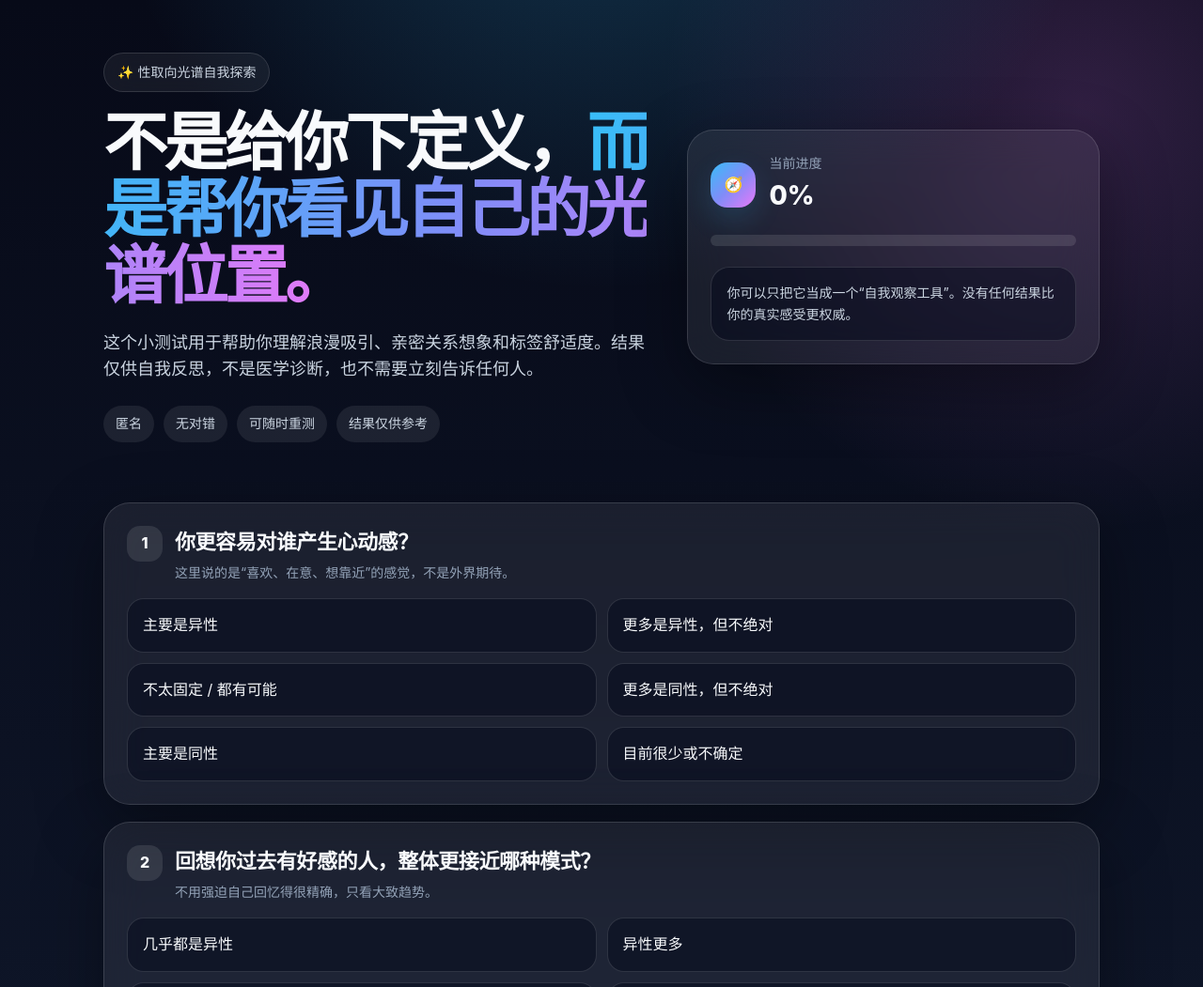
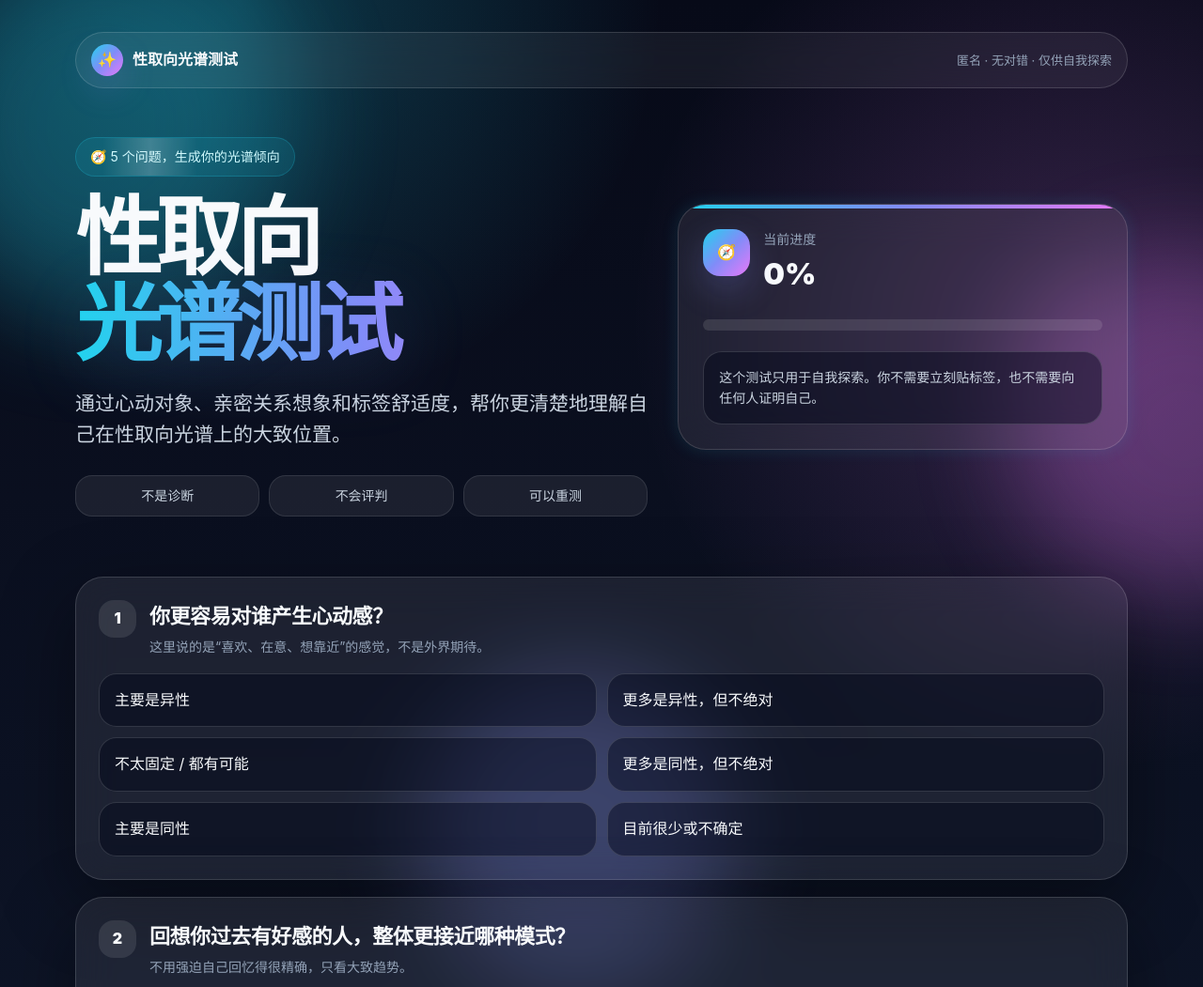
Before and after one commit to thats-ok-apple/test-for-Codex, a plain HTML site: page orientation-spectrum-explorer/index.html in a window 1280 px wide. Shown: the top 1051 px of the page at 94% size. Drawn offline with Linux system fonts and the light colour scheme.

Commit message:
Enhance orientation spectrum explorer interactions

```diff
--- a/orientation-spectrum-explorer/index.html
+++ b/orientation-spectrum-explorer/index.html
@@ -3,137 +3,248 @@
 <head>
   <meta charset="utf-8" />
   <meta name="viewport" content="width=device-width, initial-scale=1" />
-  <title>性取向光谱自我探索</title>
+  <title>性取向光谱测试</title>
   <meta name="description" content="一个用于理解性取向光谱的自我探索互动网页。结果仅供反思，不是诊断。" />
   <style>
     :root {
       --bg: #070a18;
-      --card: rgba(255,255,255,.07);
-      --card2: rgba(15,23,42,.66);
-      --line: rgba(255,255,255,.13);
+      --card: rgba(255,255,255,.075);
+      --line: rgba(255,255,255,.14);
       --text: #f8fafc;
       --muted: #cbd5e1;
       --muted2: #94a3b8;
-      --sky: #38bdf8;
+      --cyan: #22d3ee;
+      --blue: #60a5fa;
       --violet: #818cf8;
       --pink: #e879f9;
-      --good: #7dd3fc;
-      --shadow: 0 22px 70px rgba(0,0,0,.36);
+      --shadow: 0 24px 80px rgba(0,0,0,.38);
     }
 
     * { box-sizing: border-box; }
+
+    html { scroll-behavior: smooth; }
 
     body {
       margin: 0;
       min-height: 100vh;
       color: var(--text);
       background:
-        radial-gradient(circle at 50% -10%, rgba(56,189,248,.28), transparent 34rem),
-        radial-gradient(circle at 90% 5%, rgba(232,121,249,.18), transparent 28rem),
-        linear-gradient(180deg, #070a18 0%, #0f172a 55%, #111827 100%);
+        radial-gradient(circle at 20% 0%, rgba(34,211,238,.24), transparent 28rem),
+        radial-gradient(circle at 90% 14%, rgba(232,121,249,.20), transparent 30rem),
+        linear-gradient(180deg, #070a18 0%, #0f172a 56%, #111827 100%);
       font-family: -apple-system, BlinkMacSystemFont, "Segoe UI", "PingFang SC", "Hiragino Sans GB", "Microsoft YaHei", sans-serif;
       line-height: 1.6;
+      overflow-x: hidden;
     }
 
-    a { color: inherit; }
+    .blob {
+      position: fixed;
+      z-index: -1;
+      width: 360px;
+      height: 360px;
+      border-radius: 999px;
+      filter: blur(54px);
+      opacity: .28;
+      pointer-events: none;
+      animation: float 12s ease-in-out infinite;
+    }
+
+    .blob.one { left: -120px; top: -90px; background: var(--cyan); }
+    .blob.two { right: -150px; top: 210px; background: var(--pink); animation-duration: 15s; animation-delay: -3s; }
+    .blob.three { left: 36%; bottom: -180px; background: var(--violet); animation-duration: 18s; animation-delay: -7s; }
+
+    @keyframes float {
+      0%, 100% { transform: translate3d(0,0,0) scale(1); }
+      35% { transform: translate3d(54px, 42px, 0) scale(1.14); }
+      70% { transform: translate3d(-28px, 82px, 0) scale(.92); }
+    }
+
+    @keyframes fadeUp {
+      from { opacity: 0; transform: translateY(22px); }
+      to { opacity: 1; transform: translateY(0); }
+    }
+
+    @keyframes shine {
+      0% { transform: translateX(-120%); }
+      100% { transform: translateX(120%); }
+    }
+
+    @keyframes pulseGlow {
+      0%, 100% { box-shadow: 0 0 0 rgba(34,211,238,0); }
+      50% { box-shadow: 0 0 36px rgba(34,211,238,.26); }
+    }
 
     .wrap {
-      width: min(1060px, calc(100% - 32px));
+      width: min(1120px, calc(100% - 32px));
       margin: 0 auto;
     }
 
-    header {
-      padding: 56px 0 28px;
+    header { padding: 34px 0 28px; }
+
+    .topbar {
+      display: flex;
+      justify-content: space-between;
+      align-items: center;
+      gap: 16px;
+      padding: 12px 16px;
+      border: 1px solid var(--line);
+      border-radius: 999px;
+      background: rgba(255,255,255,.06);
+      backdrop-filter: blur(18px);
+      animation: fadeUp .55s ease both;
     }
+
+    .brand {
+      display: flex;
+      align-items: center;
+      gap: 10px;
+      font-weight: 800;
+    }
+
+    .brand-icon, .icon {
+      display: grid;
+      place-items: center;
+      background: linear-gradient(135deg, var(--cyan), var(--violet), var(--pink));
+      box-shadow: 0 14px 36px rgba(129,140,248,.24);
+    }
+
+    .brand-icon {
+      width: 34px;
+      height: 34px;
+      border-radius: 999px;
+    }
+
+    .topbar-note { color: var(--muted2); font-size: 13px; }
 
     .hero {
       display: grid;
-      grid-template-columns: 1.15fr .85fr;
-      gap: 28px;
+      grid-template-columns: 1.12fr .88fr;
+      gap: 32px;
       align-items: center;
+      padding-top: 52px;
     }
 
+    .hero-copy { animation: fadeUp .7s .08s ease both; }
+
     .pill {
+      position: relative;
       display: inline-flex;
       align-items: center;
       gap: 8px;
-      padding: 9px 14px;
-      border: 1px solid var(--line);
+      padding: 9px 15px;
+      overflow: hidden;
+      border: 1px solid rgba(34,211,238,.22);
       border-radius: 999px;
-      background: rgba(255,255,255,.06);
-      color: var(--muted);
+      background: rgba(34,211,238,.10);
+      color: #cffafe;
       font-size: 14px;
       backdrop-filter: blur(16px);
     }
 
+    .pill::after {
+      content: "";
+      position: absolute;
+      inset: 0;
+      width: 45%;
+      background: linear-gradient(90deg, transparent, rgba(255,255,255,.20), transparent);
+      animation: shine 3.2s ease-in-out infinite;
+    }
+
     h1 {
-      margin: 18px 0 0;
-      font-size: clamp(40px, 7vw, 68px);
-      line-height: 1.04;
-      letter-spacing: -.055em;
+      margin: 20px 0 0;
+      font-size: clamp(52px, 9vw, 92px);
+      line-height: .98;
+      letter-spacing: -.07em;
+      font-weight: 950;
     }
 
     .grad {
-      background: linear-gradient(90deg, var(--sky), var(--violet), var(--pink));
+      display: block;
+      background: linear-gradient(90deg, var(--cyan), var(--violet), var(--pink));
       -webkit-background-clip: text;
       background-clip: text;
       color: transparent;
+      filter: drop-shadow(0 16px 38px rgba(129,140,248,.16));
     }
 
     .lead {
-      max-width: 680px;
-      margin: 22px 0 0;
+      max-width: 700px;
+      margin: 24px 0 0;
       color: var(--muted);
-      font-size: 18px;
+      font-size: clamp(17px, 2vw, 21px);
     }
 
     .tags {
-      display: flex;
-      flex-wrap: wrap;
+      display: grid;
+      grid-template-columns: repeat(3, minmax(0, 1fr));
       gap: 10px;
-      margin-top: 24px;
+      margin-top: 26px;
+      max-width: 650px;
     }
 
     .tags span {
-      padding: 8px 13px;
-      border-radius: 999px;
-      background: rgba(255,255,255,.08);
+      padding: 10px 13px;
+      border: 1px solid rgba(255,255,255,.10);
+      border-radius: 18px;
+      background: rgba(255,255,255,.07);
       color: var(--muted);
       font-size: 14px;
+      text-align: center;
+      backdrop-filter: blur(12px);
+      transition: transform .18s ease, background .18s ease;
     }
 
+    .tags span:hover { transform: translateY(-2px); background: rgba(255,255,255,.10); }
+
     .card {
+      position: relative;
       border: 1px solid var(--line);
-      border-radius: 28px;
+      border-radius: 30px;
       background: var(--card);
       box-shadow: var(--shadow);
       backdrop-filter: blur(22px);
     }
 
-    .progress-card { padding: 24px; }
+    .progress-card {
+      overflow: hidden;
+      padding: 26px;
+      animation: fadeUp .7s .18s ease both, pulseGlow 4s ease-in-out infinite;
+    }
 
-    .progress-top {
+    .progress-card::before, .result-card::before {
+      content: "";
+      position: absolute;
+      inset: 0 0 auto 0;
+      height: 4px;
+      background: linear-gradient(90deg, var(--cyan), var(--violet), var(--pink));
+    }
+
+    .progress-top, .result-head, .q-head {
       display: flex;
       gap: 14px;
-      align-items: center;
+      align-items: flex-start;
     }
 
     .icon {
-      width: 48px;
-      height: 48px;
+      flex: none;
+      width: 50px;
+      height: 50px;
       border-radius: 18px;
-      display: grid;
-      place-items: center;
-      background: linear-gradient(135deg, var(--sky), var(--violet), var(--pink));
-      box-shadow: 0 12px 30px rgba(56,189,248,.16);
+      animation: gentleTilt 5s ease-in-out infinite;
+    }
+
+    @keyframes gentleTilt {
+      0%, 100% { transform: rotate(0deg); }
+      35% { transform: rotate(4deg); }
+      70% { transform: rotate(-4deg); }
     }
 
     .small { color: var(--muted2); font-size: 14px; }
-    .percent { font-size: 28px; font-weight: 800; }
+    .percent { font-size: 32px; font-weight: 950; }
 
     .bar {
       height: 12px;
-      margin-top: 20px;
+      margin-top: 22px;
       overflow: hidden;
       border-radius: 999px;
       background: rgba(255,255,255,.11);
@@ -143,8 +254,8 @@
       height: 100%;
       width: 0%;
       border-radius: inherit;
-      background: linear-gradient(90deg, var(--sky), var(--violet), var(--pink));
-      transition: width .35s ease;
+      background: linear-gradient(90deg, var(--cyan), var(--violet), var(--pink));
+      transition: width .42s cubic-bezier(.22, 1, .36, 1);
     }
 
     .notice {
@@ -157,28 +268,31 @@
       font-size: 14px;
     }
 
-    main { padding: 18px 0 64px; }
+    main { padding: 18px 0 68px; }
+
+    #quiz, #result { scroll-margin-top: 18px; }
 
     .question {
       padding: 24px;
       margin: 18px 0;
+      animation: fadeUp .46s ease both;
+      transition: transform .2s ease, background .2s ease, border-color .2s ease;
     }
 
-    .q-head {
-      display: flex;
-      gap: 13px;
-      align-items: flex-start;
-      margin-bottom: 16px;
-    }
+    .question:nth-child(2) { animation-delay: .04s; }
+    .question:nth-child(3) { animation-delay: .08s; }
+    .question:nth-child(4) { animation-delay: .12s; }
+    .question:nth-child(5) { animation-delay: .16s; }
+    .question:hover { transform: translateY(-2px); border-color: rgba(34,211,238,.26); background: rgba(255,255,255,.09); }
 
     .num {
-      width: 38px;
-      height: 38px;
-      border-radius: 14px;
+      width: 40px;
+      height: 40px;
+      border-radius: 16px;
       display: grid;
       place-items: center;
       background: rgba(255,255,255,.10);
-      font-weight: 800;
+      font-weight: 900;
       flex: none;
     }
 
@@ -198,19 +312,21 @@
       display: grid;
       grid-template-columns: repeat(2, minmax(0, 1fr));
       gap: 11px;
+      margin-top: 16px;
     }
 
     .option {
       width: 100%;
+      min-height: 56px;
       padding: 15px 16px;
       border: 1px solid var(--line);
-      border-radius: 18px;
+      border-radius: 19px;
       background: rgba(2,6,23,.44);
       color: var(--text);
       text-align: left;
       font: inherit;
       cursor: pointer;
-      transition: transform .16s ease, border-color .16s ease, background .16s ease;
+      transition: transform .16s ease, border-color .16s ease, background .16s ease, box-shadow .16s ease;
     }
 
     .option:hover {
@@ -219,10 +335,19 @@
       background: rgba(255,255,255,.10);
     }
 
+    .option:active { transform: scale(.985); }
+
     .option.active {
-      border-color: rgba(125,211,252,.86);
-      background: rgba(56,189,248,.15);
-      box-shadow: 0 0 0 4px rgba(56,189,248,.07);
+      border-color: rgba(103,232,249,.90);
+      background: rgba(34,211,238,.15);
+      box-shadow: 0 0 0 4px rgba(34,211,238,.07), 0 16px 44px rgba(0,0,0,.18);
+    }
+
+    .option.active::after {
+      content: " ✓";
+      float: right;
+      color: #a5f3fc;
+      font-weight: 900;
     }
 
     .actions {
@@ -230,22 +355,27 @@
       flex-wrap: wrap;
       gap: 12px;
       margin-top: 24px;
+      animation: fadeUp .55s .1s ease both;
     }
 
     button.primary, button.secondary {
-      height: 48px;
-      padding: 0 20px;
-      border-radius: 17px;
+      height: 50px;
+      padding: 0 22px;
+      border-radius: 18px;
       font: inherit;
-      font-weight: 800;
+      font-weight: 900;
       cursor: pointer;
+      transition: transform .16s ease, opacity .16s ease, box-shadow .16s ease;
     }
+
+    button:hover:not(:disabled) { transform: translateY(-1px); }
+    button:active:not(:disabled) { transform: scale(.985); }
 
     .primary {
       border: none;
       color: white;
-      background: linear-gradient(90deg, var(--sky), var(--violet), var(--pink));
-      box-shadow: 0 14px 40px rgba(129,140,248,.22);
+      background: linear-gradient(90deg, var(--cyan), var(--violet), var(--pink));
+      box-shadow: 0 16px 46px rgba(129,140,248,.24);
     }
 
     .primary:disabled {
@@ -260,13 +390,10 @@
       background: rgba(255,255,255,.06);
     }
 
-    .result { padding: 30px; }
-
-    .result-head {
-      display: flex;
-      gap: 14px;
-      align-items: center;
-      margin-bottom: 24px;
+    .result-card {
+      overflow: hidden;
+      padding: 30px;
+      animation: fadeUp .5s ease both;
     }
 
     .eyebrow {
@@ -278,16 +405,17 @@
     }
 
     .result-title {
-      margin: 2px 0 0;
-      font-size: clamp(26px, 5vw, 38px);
-      line-height: 1.16;
-      letter-spacing: -.035em;
+      margin: 3px 0 0;
+      font-size: clamp(26px, 5vw, 40px);
+      line-height: 1.15;
+      letter-spacing: -.04em;
     }
 
     .spectrum-box {
+      margin-top: 26px;
       padding: 20px;
       border: 1px solid var(--line);
-      border-radius: 24px;
+      border-radius: 25px;
       background: rgba(2,6,23,.42);
     }
 
@@ -295,7 +423,7 @@
       display: flex;
       justify-content: space-between;
       gap: 10px;
-      margin-bottom: 12px;
+      margin-bottom: 13px;
       color: var(--muted2);
       font-size: 12px;
     }
@@ -304,7 +432,7 @@
       position: relative;
       height: 20px;
       border-radius: 999px;
-      background: linear-gradient(90deg, #38bdf8, #a78bfa, #f0abfc);
+      background: linear-gradient(90deg, #22d3ee, #a78bfa, #f0abfc);
     }
 
     .dot {
@@ -316,10 +444,12 @@
       border: 4px solid white;
       border-radius: 50%;
       background: #0f172a;
-      transform: translate(-50%, -50%);
+      transform: translate(-50%, -50%) scale(.8);
       box-shadow: 0 12px 30px rgba(0,0,0,.35);
-      transition: left .55s cubic-bezier(.22, 1, .36, 1);
+      transition: left .7s cubic-bezier(.22, 1, .36, 1), transform .4s ease;
     }
+
+    .dot.ready { transform: translate(-50%, -50%) scale(1); }
 
     .result-copy {
       margin-top: 20px;
@@ -352,8 +482,11 @@
       border: 1px solid var(--line);
       border-radius: 20px;
       background: rgba(2,6,23,.35);
+      animation: fadeUp .5s ease both;
     }
 
+    .tip:nth-child(2) { animation-delay: .07s; }
+    .tip:nth-child(3) { animation-delay: .14s; }
     .tip h3 { margin: 0 0 8px; font-size: 16px; }
     .tip p { margin: 0; color: var(--muted2); font-size: 14px; }
 
@@ -365,30 +498,44 @@
       background: rgba(255,255,255,.05);
       color: var(--muted2);
       font-size: 14px;
+      animation: fadeUp .5s .12s ease both;
     }
 
-    .hidden { display: none; }
+    .hidden { display: none !important; }
 
-    @media (max-width: 820px) {
-      header { padding-top: 36px; }
-      .hero { grid-template-columns: 1fr; }
+    @media (max-width: 840px) {
+      header { padding-top: 20px; }
+      .topbar-note { display: none; }
+      .hero { grid-template-columns: 1fr; padding-top: 34px; }
+      .tags { grid-template-columns: 1fr 1fr; }
       .options { grid-template-columns: 1fr; }
       .tips { grid-template-columns: 1fr; }
       .spectrum-labels { font-size: 11px; }
+      .result-head { align-items: flex-start; }
     }
   </style>
 </head>
 <body>
+  <div class="blob one"></div>
+  <div class="blob two"></div>
+  <div class="blob three"></div>
+
   <header class="wrap">
+    <nav class="topbar" aria-label="页面说明">
+      <div class="brand"><span class="brand-icon">✨</span><span>性取向光谱测试</span></div>
+      <div class="topbar-note">匿名 · 无对错 · 仅供自我探索</div>
+    </nav>
+
     <section class="hero">
-      <div>
-        <div class="pill">✨ 性取向光谱自我探索</div>
-        <h1>不是给你下定义，<span class="grad">而是帮你看见自己的光谱位置。</span></h1>
-        <p class="lead">这个小测试用于帮助你理解浪漫吸引、亲密关系想象和标签舒适度。结果仅供自我反思，不是医学诊断，也不需要立刻告诉任何人。</p>
+      <div class="hero-copy">
+        <div class="pill">🧭 5 个问题，生成你的光谱倾向</div>
+        <h1>性取向<span class="grad">光谱测试</span></h1>
+        <p class="lead">通过心动对象、亲密关系想象和标签舒适度，帮你更清楚地理解自己在性取向光谱上的大致位置。</p>
         <div class="tags">
-          <span>匿名</span><span>无对错</span><span>可随时重测</span><span>结果仅供参考</span>
+          <span>不是诊断</span><span>不会评判</span><span>可以重测</span>
         </div>
       </div>
+
       <aside class="card progress-card" aria-label="测试进度">
         <div class="progress-top">
           <div class="icon">🧭</div>
@@ -398,21 +545,21 @@
           </div>
         </div>
         <div class="bar"><div id="progressBar"></div></div>
-        <div class="notice">你可以只把它当成一个“自我观察工具”。没有任何结果比你的真实感受更权威。</div>
+        <div class="notice">这个测试只用于自我探索。你不需要立刻贴标签，也不需要向任何人证明自己。</div>
       </aside>
     </section>
   </header>
 
   <main class="wrap">
-    <section id="quiz"></section>
+    <section id="quiz" aria-label="测试题目"></section>
 
     <div class="actions" id="quizActions">
-      <button class="primary" id="showResult" disabled>查看光谱结果</button>
+      <button class="primary" id="showResult" disabled>查看结果 →</button>
       <button class="secondary" id="resetA">重新开始</button>
     </div>
 
-    <section id="result" class="hidden">
-      <div class="card result">
+    <section id="result" class="hidden" aria-label="测试结果">
+      <div class="card result-card">
         <div class="result-head">
           <div class="icon">💗</div>
           <div>
@@ -473,6 +620,7 @@
     const showResultButton = document.getElementById("showResult");
     const resultSection = document.getElementById("result");
     const quizActions = document.getElementById("quizActions");
+    const dot = document.getElementById("dot");
 
     function getResult(avg, aceScore) {
       if (aceScore >= 3) return { name: "可能更接近：低吸引 / 无性恋或灰性恋光谱", tag: "Asexual / Gray-asexual spectrum", position: 50, description: "你选择了较多“很少心动、不确定、不太想进入亲密关系”的选项。这不代表你一定属于某个标签，但可以了解无性恋、灰性恋、浪漫取向等概念。" };
@@ -515,6 +663,20 @@
       });
     }
 
+    function scrollToResultStart() {
+      requestAnimationFrame(() => {
+        requestAnimationFrame(() => {
+          resultSection.scrollIntoView({ behavior: "smooth", block: "start" });
+        });
+      });
+    }
+
+    function scrollToQuizStart() {
+      requestAnimationFrame(() => {
+        quiz.scrollIntoView({ behavior: "smooth", block: "start" });
+      });
+    }
+
     function showResult() {
       const selected = Object.values(answers);
       const score = selected.reduce((sum, item) => sum + item.value, 0);
@@ -525,12 +687,18 @@
       document.getElementById("resultName").textContent = result.name;
       document.getElementById("resultTag").textContent = result.tag;
       document.getElementById("resultDescription").textContent = result.description;
-      document.getElementById("dot").style.left = result.position + "%";
+      dot.classList.remove("ready");
+      dot.style.left = "50%";
 
       quiz.classList.add("hidden");
       quizActions.classList.add("hidden");
       resultSection.classList.remove("hidden");
-      window.scrollTo({ top: 0, behavior: "smooth" });
+      scrollToResultStart();
+
+      setTimeout(() => {
+        dot.style.left = result.position + "%";
+        dot.classList.add("ready");
+      }, 260);
     }
 
     function reset() {
@@ -540,7 +708,7 @@
       quizActions.classList.remove("hidden");
       renderQuiz();
       updateProgress();
-      window.scrollTo({ top: 0, behavior: "smooth" });
+      scrollToQuizStart();
     }
 
     showResultButton.addEventListener("click", showResult);
@@ -550,7 +718,7 @@
       resultSection.classList.add("hidden");
       quiz.classList.remove("hidden");
       quizActions.classList.remove("hidden");
-      window.scrollTo({ top: quiz.offsetTop - 20, behavior: "smooth" });
+      scrollToQuizStart();
     });
 
     renderQuiz();
```
